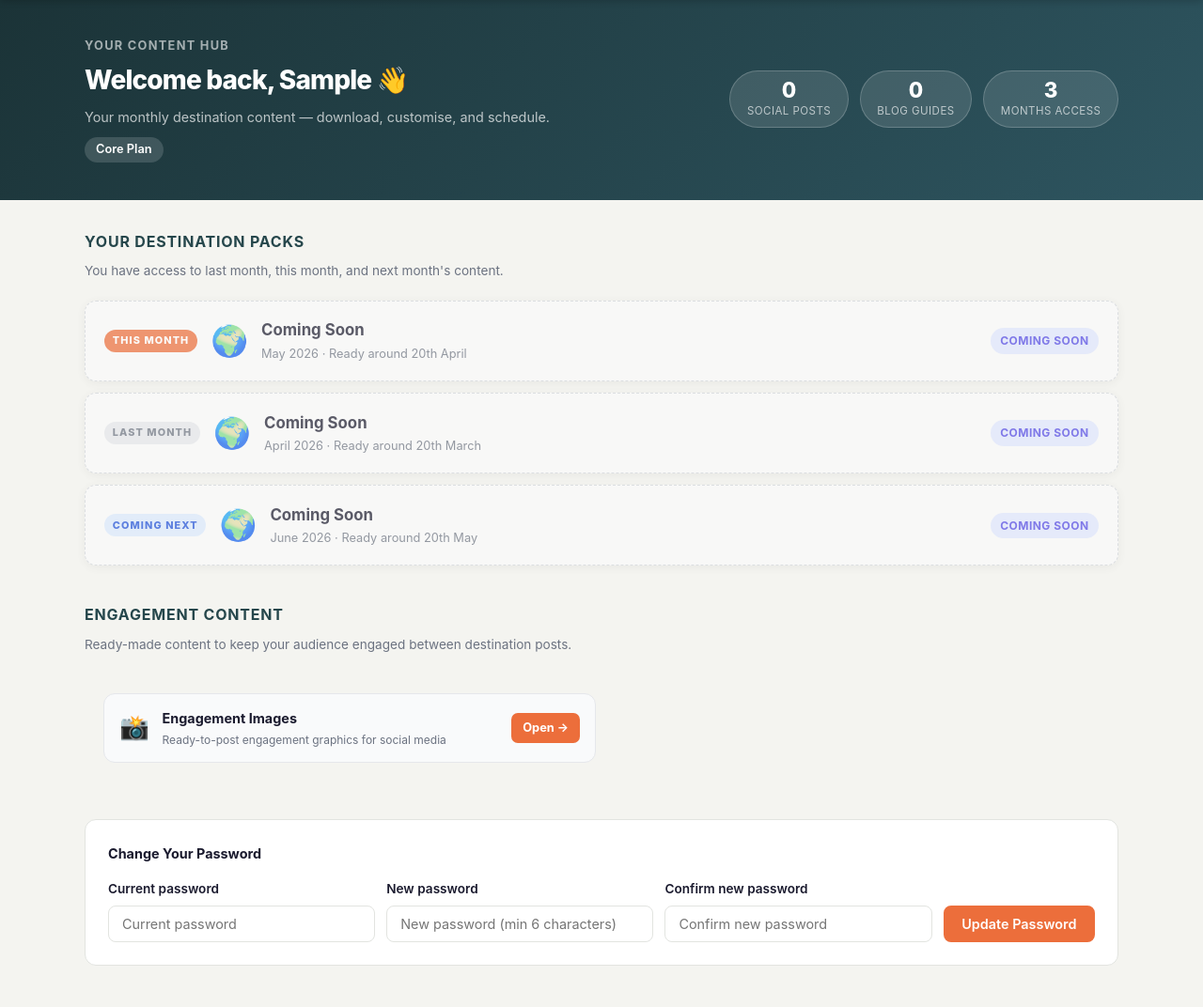
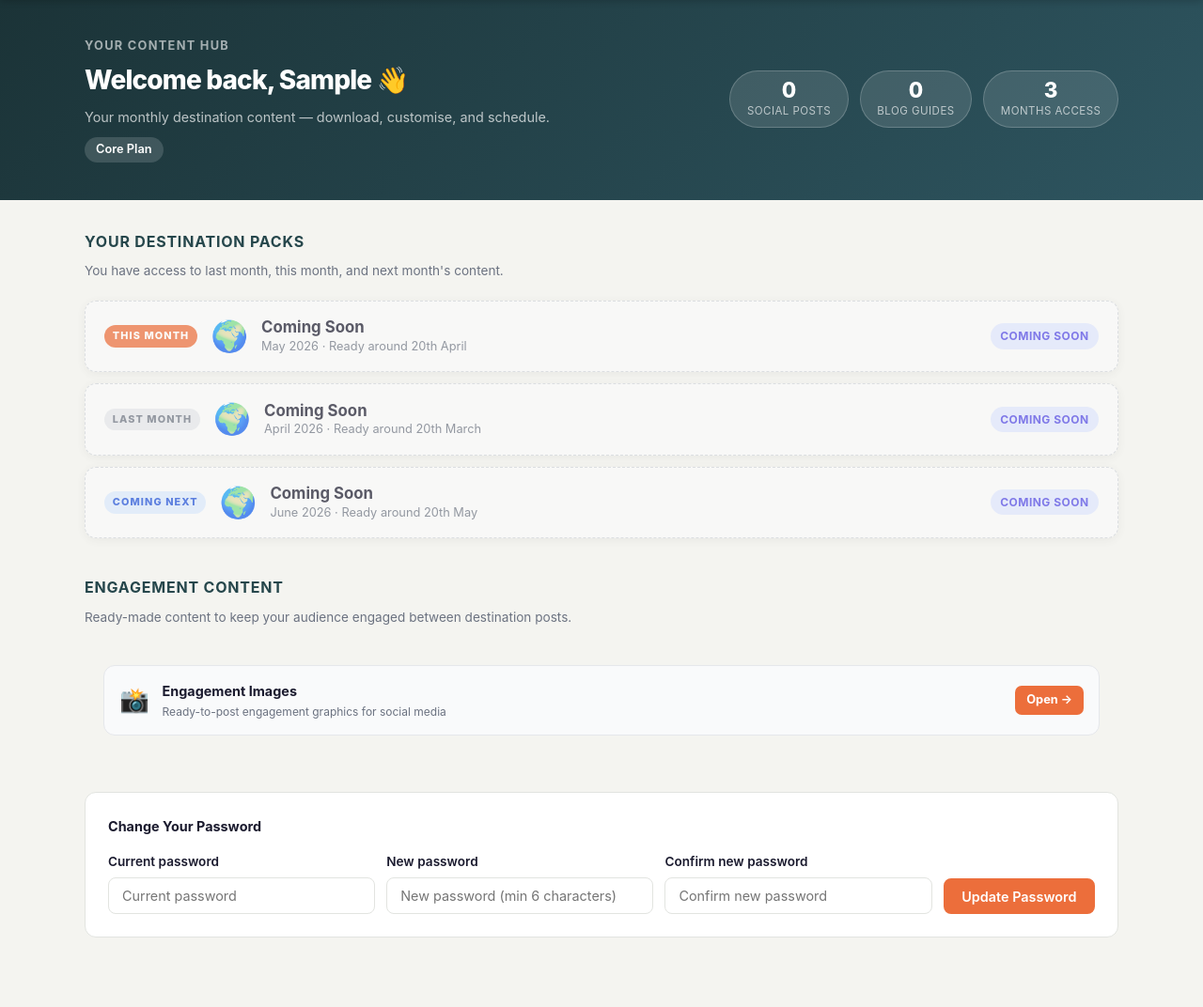
Before and after one commit to tmh-content-hub/tmh-content-hub, a Flask app: page /dashboard in a window 1280 px wide. Shown: the part 65-1137 px from the top of the page at 94% size. Run offline with Flask 3, Linux system fonts and the light colour scheme; the visitor is signed in with stand-in values (Sample User, id 1); a database or web service that is not in the repository returns one stand-in record (values such as "Sample title"); some libraries are stand-ins or nearby versions.

Commit message:
Fix engagement card width and normalise destination title spacing

```diff
--- a/static/style.css
+++ b/static/style.css
@@ -499,9 +499,9 @@ a:hover { text-decoration: underline; }
 
 .dest-flag { font-size: 2rem; line-height: 1; flex-shrink: 0; }
 
-.dest-card-titles { display: flex; flex-direction: column; }
-.dest-name { font-size: 1.05rem; font-weight: 700; color: var(--text); }
-.dest-subtitle { font-size: 0.8rem; color: var(--muted); margin-top: 0.1rem; }
+.dest-card-titles { display: flex; flex-direction: column; gap: 0.15rem; }
+.dest-name { font-size: 1.05rem; font-weight: 700; color: var(--text); line-height: 1.2; }
+.dest-subtitle { font-size: 0.8rem; color: var(--muted); line-height: 1.3; }
 
 .dest-card-header-right {
   display: flex;
--- a/templates/dashboard.html
+++ b/templates/dashboard.html
@@ -185,7 +185,7 @@
       <!-- ── Engagement Content ────────────────────────────── -->
       <h2 class="section-heading" style="margin-top:2.5rem;">Engagement Content</h2>
       <p class="section-hint">Ready-made content to keep your audience engaged between destination posts.</p>
-      <div class="folder-grid" style="margin-bottom:2rem;">
+      <div class="folder-grid" style="grid-template-columns:1fr;margin-bottom:2rem;">
         <div class="folder-card {% if not engagement_folder_url %}folder-card--empty{% endif %}">
           <div class="folder-card-icon">📸</div>
           <div class="folder-card-text">
```
